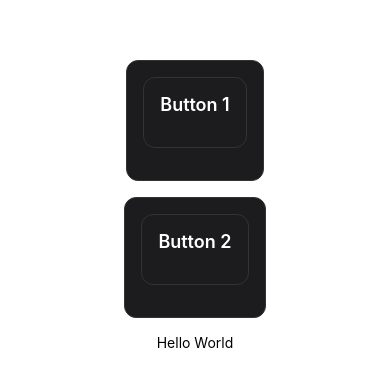
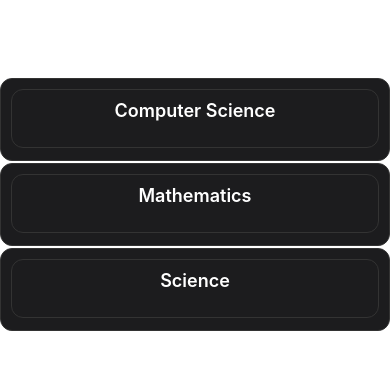
Before and after one commit to GD0C/open-search, a React Native app in the folder open-search/: screen / in a window 390 px wide. Shown: the part 217-604 px from the top of the page. Built offline with nearby package versions, Linux system fonts and the light colour scheme.

Commit message:
feat: starting to work on the structure but wanted you (ben) to be able to see the change

```diff
--- a/open-search/App.tsx
+++ b/open-search/App.tsx
@@ -1,15 +1,19 @@
 import { StatusBar } from 'expo-status-bar';
-import { StyleSheet, Text, View } from 'react-native';
+import { StyleSheet, /*Text,*/ View } from 'react-native';
 import Button from './components/button/button';
 
 const buttons = [
   {
-    text: 'Button 1',
+    text: 'Computer Science',
     onPress: () => console.log('Button 1 pressed'),
   },
   {
-    text: 'Button 2',
+    text: 'Mathematics',
     onPress: () => console.log('Button 2 pressed'),
+  },
+  {
+    text: 'Science',
+    onPress: () => console.log('Button 3 pressed'),
   },
 ]
 
@@ -19,7 +23,7 @@ export default function App() {
       {buttons.map((button, index) => (
         <Button key={index} text={button.text} onPress={button.onPress} />
       ))}
-      <Text>Hello World</Text>
+      {/*<Text>Hello World</Text>*/}
       <StatusBar style="auto" />
     </View>
   );
--- a/open-search/components/button/button.tsx
+++ b/open-search/components/button/button.tsx
@@ -7,16 +7,7 @@ interface ButtonProps {
   onPress: () => void;
 }
 
-const buttons = [
-  {
-    text: 'Button 1',
-    onPress: () => console.log('Button 1 pressed'),
-  },
-  {
-    text: 'Button 2',
-    onPress: () => console.log('Button 2 pressed'),
-  },
-]
+
 
 const Button: React.FC<ButtonProps> = ({ text, onPress }) => {
 
@@ -33,16 +24,18 @@ const styles = StyleSheet.create({
   buttonContainer: {
     backgroundColor: '#1C1C1E',
     borderRadius: 12,
-    padding: 16,
-    marginBottom: 16,
+    padding: 10,
+    marginBottom: 2,
     borderWidth: 1,
     borderColor: '#333',
+    width: '100%',
   },
   buttonText: {
     fontSize: 18,
     fontWeight: '600',
     color: '#FFF',
     marginBottom: 16,
+    textAlign: 'center',
   },
 });
 
```
